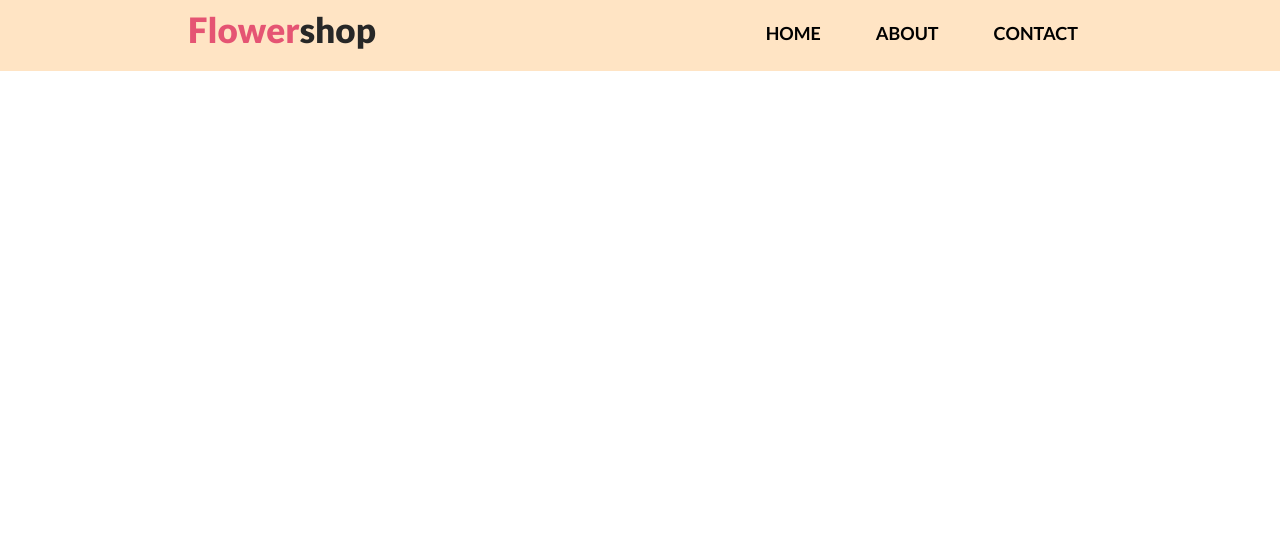
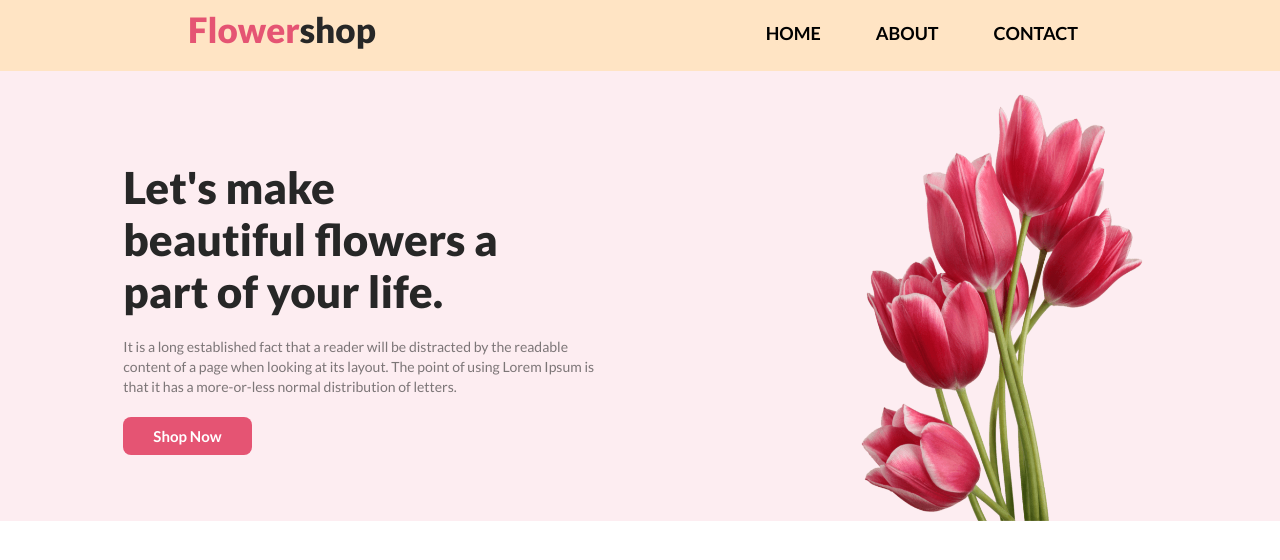
Before and after one commit to imdola/flower-assignment-repo, a plain HTML site: page index.html in a window 1280 px wide. Drawn offline with Linux system fonts and the light colour scheme.

Commit message:
added the header or banner section

```diff
--- a/index.html
+++ b/index.html
@@ -24,7 +24,23 @@
 <!-- Nav Ends -->
 
 <body>
+    <!-- Header/Banner Section Starts -->
+    <div class="banner-container">
+        <div class="banner-contents">
+            <div class="banner-descriptions">
+                <h1 class="heading banner-heading">Let's make <br> beautiful flowers a <br> part of your life.</h1>
+                <p class="text banner-text">It is a long established fact that a reader will be distracted by the
+                    readable <br>
 
+                    content of a page when looking at its layout. The point of using Lorem Ipsum is <br> that it has a
+                    more-or-less normal distribution of letters.
+                </p>
+                <button class="btn banner-button">Shop Now</button>
+            </div>
+            <img class="banner-img" src="images/Flower Asset/flower01.png" alt="">
+        </div>
+    </div>
+    <!-- Header/Banner Section Ends -->
 </body>
 
 </html>
--- a/styles/style.css
+++ b/styles/style.css
@@ -88,3 +88,37 @@ nav li a:hover {
 }
 
 /* Nav Ends */
+
+/* Header/Banner Starts */
+.banner-container {
+    width: 100%;
+    height: 450px;
+    background: rgba(229, 84, 115, 0.10);
+}
+
+.banner-contents {
+    display: flex;
+    justify-content: space-evenly;
+}
+
+.banner-heading {
+    padding-top: 90px;
+    width: 600px;
+}
+
+.banner-text {
+    margin-top: 20px;
+    width: 550px;
+}
+
+.banner-button {
+    margin-top: 20px;
+}
+
+.banner-img {
+    width: 310px;
+    height: 428px;
+    padding-top: 22px;
+}
+
+/* Header/Banner Ends  */
```
